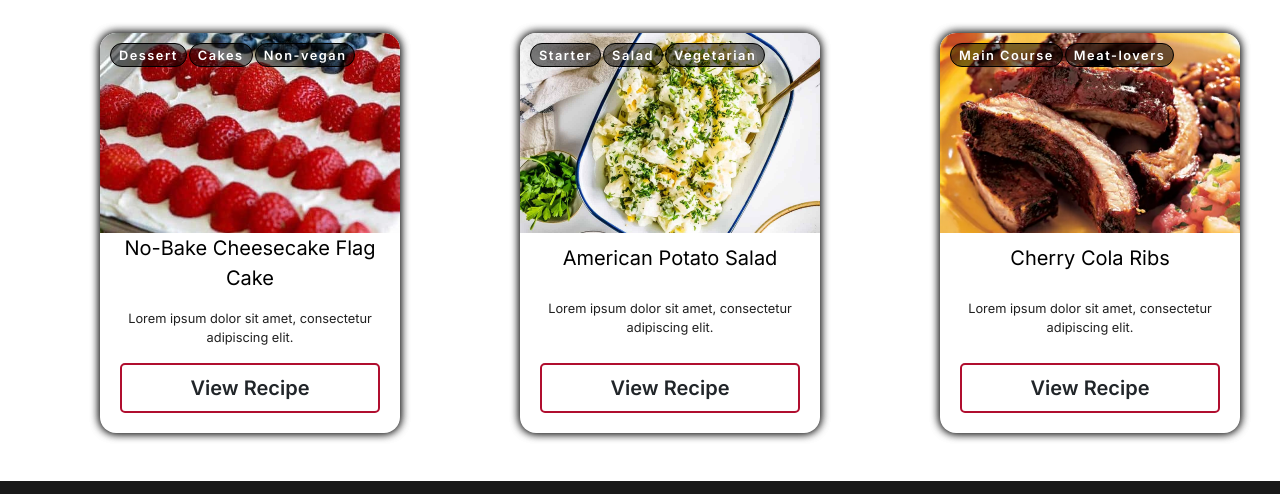
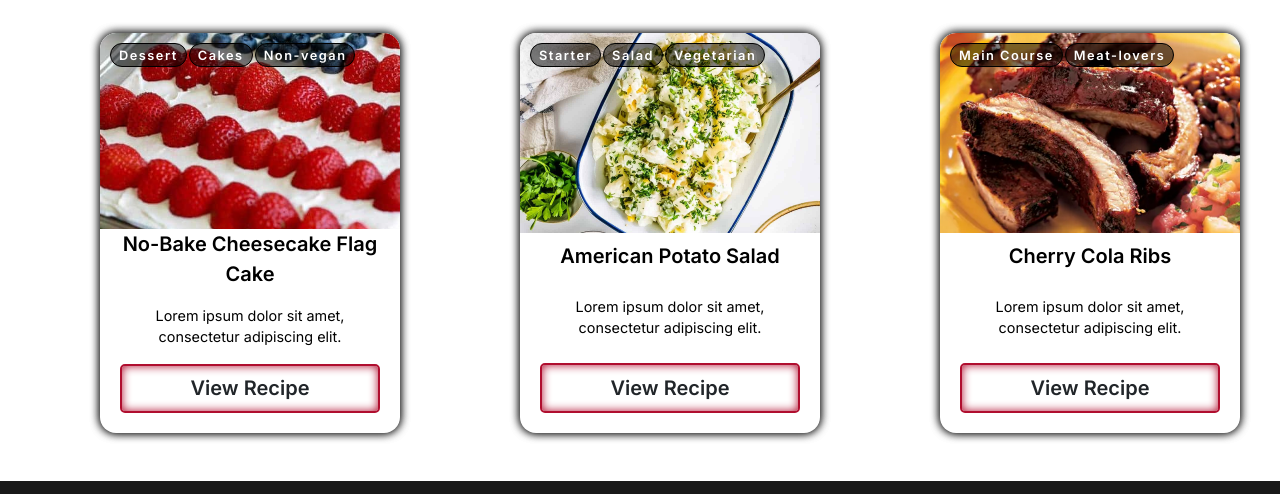
Before and after one commit to Nmcleon/recipes, a plain HTML site: page index.html in a window 1280 px wide. Shown: the part 997-1491 px from the top of the page. Drawn offline with nearby package versions, Linux system fonts and the light colour scheme.

Commit message:
fix: adjust css (nesting of properties for easily readable code) and add color variables

```diff
--- a/Assets/css/index_body.css
+++ b/Assets/css/index_body.css
@@ -112,14 +112,13 @@
   align-items: center;
   justify-content: space-between;
   overflow: hidden;
-  transition: transform 200ms ease;
+  transition: all 500ms ease;
 
   .categories {
     position: absolute;
     display: flex;
     justify-content: flex-start;
     gap: 2px;
-    /* background-color: var(--light-bg-clr); */
     margin: 10px 10px auto 10px;
 
     p {
@@ -157,7 +156,7 @@
 
     .recipe-title {
       font-size: 1.25rem;
-      font-weight: 400;
+      font-weight: 600;
       color: #000000;
       text-align: center;
       transition: color 0.3s, text-decoration-color 0.3s;
@@ -167,27 +166,31 @@
 
 .card:hover {
   transform: translateY(-20px);
-  transition: transform 500ms ease;
-}
+  transition: all 200ms ease;
 
-.card:hover .card-image img {
+  img {
     transform: scale(1.2);
   }
 
   /* Red underline on hover for recipe title */
-.section-one .container .row .card:hover .card-text .recipe-title {
+  .recipe-title {
     text-decoration: underline;
-  text-decoration-color: rgba(176, 14, 47, 1);
-  /*color: rgba(176, 14, 47, 1); */
+    text-decoration-color: var(--btn-bg-clr);
   }
 
-.section-one .container .row .card .card-text .recipe-description {
-  font-size: 0.8rem;
-  text-align: center;
-  color: #202020;
+  .recipe-link {
+    box-shadow: 0px 0px 20px var(--btn-bg-clr);
+  }
 }
 
-.section-one .container .row .card .card-text .recipe-link {
+.recipe-description {
+  font-size: 0.9rem;
+  /* font-weight: 500; */
+  text-align: center;
+  color: var(--primary-clr);
+}
+
+.recipe-link {
   position: relative;
   overflow: hidden;
   display: flex;
@@ -200,53 +203,18 @@
   color: var(--secondary-color);
   text-decoration: none;
   background-color: transparent;
-  border: 2px solid rgba(176, 14, 47, 1);
+  border: 2px solid var(--btn-bg-clr);
   border-radius: 5px;
+  box-shadow: inset 0px 0px 10px var(--btn-bg-clr);
   outline: none;
-  transition: background-color 0.3s, color 0.3s;
+  transition: all 500ms ease;
 }
 
-.section-one .container .row .card .recipe-link:hover {
-  /* background-color: #495e57; */
-  /*box-shadow: 0 0 10px var(--btn-color), 0 0 10px var(--btn-color);*/
-  background-color: rgba(176, 14, 47, 1);
-  color: #ffff;
+.recipe-link:hover {
+  background-color: var(--btn-bg-clr);
+  color: var(--secondary-clr);
   text-decoration: underline;
   border: none;
   font-weight: 700;
+  transition: all 200ms ease;
 }
-
-.section-one .container .row .card .recipe-link:active {
-  /* color: #666; */
-  box-shadow: 6px 6px 12px var(--btn-color), -6px -6px 12px var(--btn-color);
-}
-
-.section-one .container .row .card .recipe-link:before {
-  content: "";
-  position: absolute;
-  left: 50%;
-  transform: translateX(-50%) scaleY(1) scaleX(1.25);
-  top: 100%;
-  width: 140%;
-  height: 180%;
-  background-color: rgba(0, 0, 0, 0.05);
-  border-radius: 50%;
-  display: block;
-  transition: all 0.5s 0.1s cubic-bezier(0.55, 0, 0.1, 1);
-  z-index: -1;
-}
-
-.section-one .container .row .card .recipe-link:after {
-  content: "";
-  position: absolute;
-  left: 55%;
-  transform: translateX(-50%) scaleY(1) scaleX(1.45);
-  top: 180%;
-  width: 160%;
-  height: 190%;
-  background-color: #495e57;
-  border-radius: 50%;
-  display: block;
-  transition: all 0.5s 0.1s cubic-bezier(0.55, 0, 0.1, 1);
-  z-index: -1;
-}
```
Lines whose indentation alone changed are shown as unchanged.
